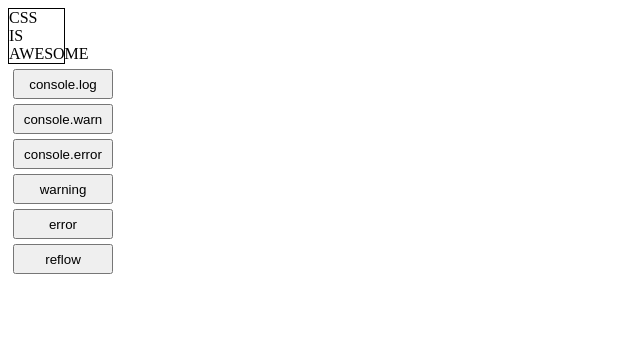
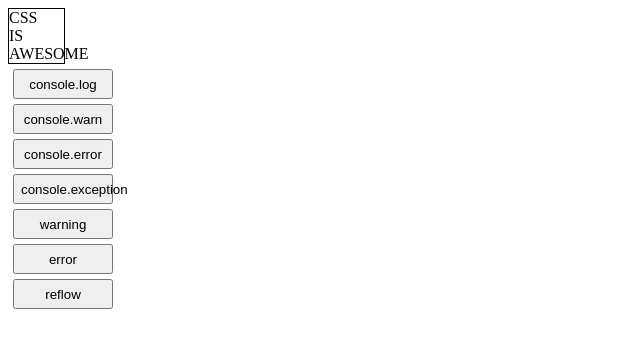
Before and after one commit to jankeromnes/quirks, a plain HTML site: page index.html in a window 1280 px wide. Both pictures are taken after a click on the button "warning". Shown: the whole page, without its empty margins (0-640 px from the left). Drawn offline with Linux system fonts and the light colour scheme.

Commit message:
better quirks

```diff
--- a/index.html
+++ b/index.html
@@ -11,6 +11,7 @@ AWESOME</span>
 <button id=clog>console.log</button>
 <button id=cwarn>console.warn</button>
 <button id=cerr>console.error</button>
+<button id=cexc>console.exception</button>
 <button id=warn>warning</button>
 <button id=err>error</button>
 <button id=refl>reflow</button>
--- a/script.js
+++ b/script.js
@@ -1,4 +1,3 @@
-
 document.querySelector('#clog').addEventListener('click', () => {
   console.log('console.log');
 });
@@ -11,8 +10,12 @@ document.querySelector('#cerr').addEventListener('click', () => {
   console.error('console.error');
 });
 
+document.querySelector('#cexc').addEventListener('click', () => {
+  console.exception('console.exception');
+});
+
 document.querySelector('#warn').addEventListener('click', () => {
-  // TODO
+  document.body.style.background = 'lol';
 });
 
 document.querySelector('#err').addEventListener('click', () => {
```
Also changed, not shown: 1 other file.
